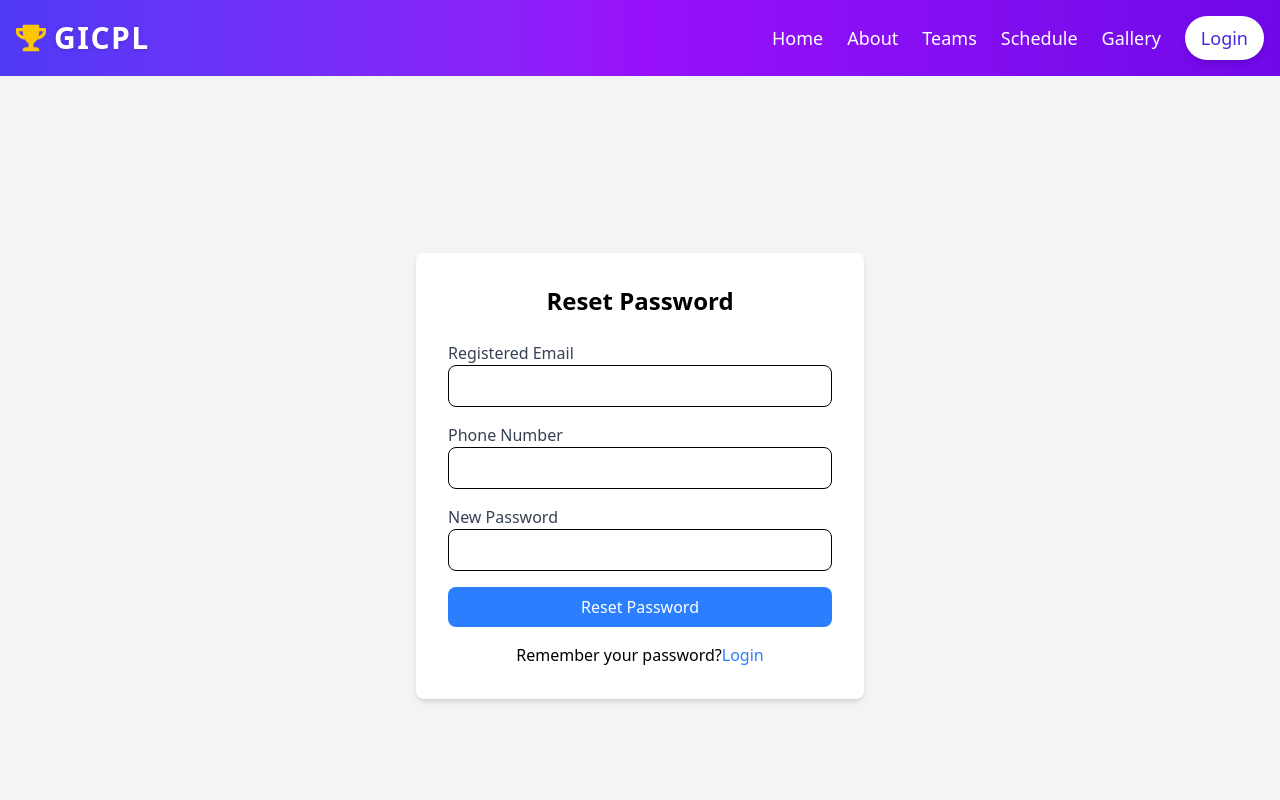
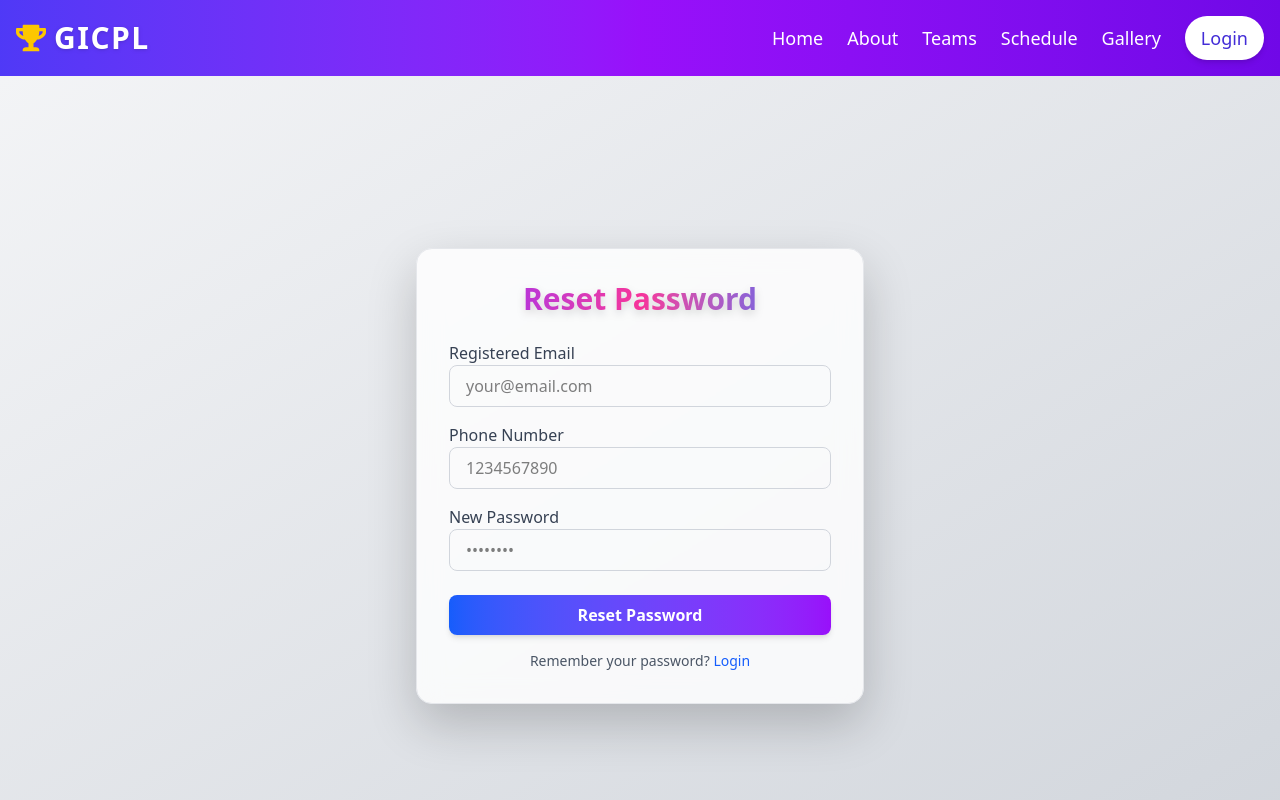
Before and after one commit to hariharbajpai/GICPL-fullstack, a React (Vite) app in the folder frontend/: page /forgot-password in a window 1280 px wide. Shown: the top 800 px of the page. Built offline with nearby package versions, Linux system fonts and the light colour scheme.

Commit message:
updated UI

```diff
--- a/frontend/src/pages/AdminSignup.jsx
+++ /dev/null
@@ -1,76 +0,0 @@
-import React, { useState } from 'react';
-import axios from 'axios';
-import { useNavigate } from 'react-router-dom';
-
-export default function AdminSignup() {
-  const [email, setEmail] = useState('');
-  const [password, setPassword] = useState('');
-  const [error, setError] = useState('');
-  const navigate = useNavigate();
-
-  const handleSignup = async (e) => {
-    e.preventDefault();
-    try {
-      const response = await axios.post(
-        'https://gicpl-fullstack-backend.onrender.com/api/admin/signup',
-        { email, password }
-      );
-      if (response.data.success) {
-        alert('Admin created successfully!');
-        navigate('/admin/login');
-      }
-    } catch (error) {
-      setError(error.response?.data?.message || 'Signup failed. Please try again.');
-    }
-  };
-
-  return (
-    <div className="min-h-screen flex items-center justify-center bg-gradient-to-br from-gray-100 to-gray-300 px-4">
-      <form
-        onSubmit={handleSignup}
-        className="animate-fadeIn3D bg-white/80 backdrop-blur-lg border border-gray-300 p-10 rounded-2xl shadow-[0_20px_50px_rgba(0,0,0,0.2)] transform transition-transform hover:scale-[1.02] max-w-md w-full"
-      >
-        <h2 className="text-4xl font-extrabold text-center mb-8 text-transparent bg-clip-text bg-gradient-to-r from-pink-600 via-purple-500 to-blue-600 drop-shadow-lg">
-          Admin Signup
-        </h2>
-
-        {error && (
-          <div className="mb-4 p-3 text-red-600 bg-red-100 border border-red-300 rounded-lg text-sm text-center shadow-sm">
-            {error}
-          </div>
-        )}
-
-        <div className="mb-5">
-          <label className="block text-gray-700 font-medium mb-1">Email</label>
-          <input
-            type="email"
-            value={email}
-            onChange={(e) => setEmail(e.target.value)}
-            className="w-full px-4 py-2 rounded-lg border border-gray-300 focus:outline-none focus:ring-2 focus:ring-blue-400 transition"
-            placeholder="admin@example.com"
-            required
-          />
-        </div>
-
-        <div className="mb-6">
-          <label className="block text-gray-700 font-medium mb-1">Password</label>
-          <input
-            type="password"
-            value={password}
-            onChange={(e) => setPassword(e.target.value)}
-            className="w-full px-4 py-2 rounded-lg border border-gray-300 focus:outline-none focus:ring-2 focus:ring-blue-400 transition"
-            placeholder="••••••••"
-            required
-          />
-        </div>
-
-        <button
-          type="submit"
-          className="w-full py-2 font-semibold rounded-lg bg-gradient-to-r from-blue-600 to-purple-600 text-white hover:from-blue-700 hover:to-purple-700 transition-all duration-300 shadow-md"
-        >
-          Sign Up
-        </button>
-      </form>
-    </div>
-  );
-}
--- a/frontend/src/pages/ForgotPassword.jsx
+++ b/frontend/src/pages/ForgotPassword.jsx
@@ -16,68 +16,96 @@ export default function ForgotPassword() {
     setError('');
 
     try {
-      const response = await axios.post('https://gicpl-fullstack-backend.onrender.com/api/admin/reset-password', {
-        email,
-        phone,
-        newPassword,
-      });
+      const response = await axios.post(
+        'https://gicpl-fullstack-backend.onrender.com/api/admin/reset-password',
+        { email, phone, newPassword }
+      );
 
       if (response.data.success) {
-        setMessage('Password reset successfully. Redirecting to login...');
-        setTimeout(() => navigate('/admin-auth'), 3000); // Redirect after 3 sec
+        setMessage('✅ Password reset successfully. Redirecting to login...');
+        setTimeout(() => navigate('/admin-auth'), 3000);
       }
     } catch (error) {
-      setError(error.response?.data?.message || 'Something went wrong. Please try again.');
+      setError(error.response?.data?.message || '❌ Something went wrong. Please try again.');
     }
   };
 
   return (
-    <div className="min-h-screen bg-gray-100 flex items-center justify-center">
-      <form onSubmit={handleSubmit} className="bg-white p-8 rounded-lg shadow-md w-full max-w-md">
-        <h2 className="text-2xl font-bold mb-6 text-center">Reset Password</h2>
-        {message && <p className="text-green-500 mb-4">{message}</p>}
-        {error && <p className="text-red-500 mb-4">{error}</p>}
+    <div className="min-h-screen bg-gradient-to-br from-gray-100 to-gray-300 flex items-center justify-center px-4">
+      <form
+        onSubmit={handleSubmit}
+        className="animate-fadeIn3D bg-white/80 backdrop-blur-md border border-gray-200 p-8 rounded-2xl shadow-[0_20px_50px_rgba(0,0,0,0.2)] transform transition-transform hover:scale-[1.02] max-w-md w-full"
+      >
+        <h2 className="text-3xl font-extrabold text-center mb-6 text-transparent bg-clip-text bg-gradient-to-r from-purple-600 via-pink-500 to-blue-600 drop-shadow-lg">
+          Reset Password
+        </h2>
 
+        {message && (
+          <div className="mb-4 p-3 text-green-700 bg-green-100 border border-green-300 rounded-lg text-sm text-center shadow-sm">
+            {message}
+          </div>
+        )}
+        {error && (
+          <div className="mb-4 p-3 text-red-600 bg-red-100 border border-red-300 rounded-lg text-sm text-center shadow-sm">
+            {error}
+          </div>
+        )}
+
+        {/* Email */}
         <div className="mb-4">
-          <label className="block text-gray-700">Registered Email</label>
+          <label className="block text-gray-700 font-medium">Registered Email</label>
           <input
             type="email"
             value={email}
             onChange={(e) => setEmail(e.target.value)}
-            className="w-full px-4 py-2 border rounded-lg"
+            className="w-full px-4 py-2 rounded-lg border border-gray-300 focus:ring-2 focus:ring-blue-400 outline-none transition"
+            placeholder="your@email.com"
             required
           />
         </div>
 
+        {/* Phone */}
         <div className="mb-4">
-          <label className="block text-gray-700">Phone Number</label>
+          <label className="block text-gray-700 font-medium">Phone Number</label>
           <input
             type="text"
             value={phone}
             onChange={(e) => setPhone(e.target.value)}
-            className="w-full px-4 py-2 border rounded-lg"
+            className="w-full px-4 py-2 rounded-lg border border-gray-300 focus:ring-2 focus:ring-blue-400 outline-none transition"
+            placeholder="1234567890"
             required
           />
         </div>
 
-        <div className="mb-4">
-          <label className="block text-gray-700">New Password</label>
+        {/* New Password */}
+        <div className="mb-6">
+          <label className="block text-gray-700 font-medium">New Password</label>
           <input
             type="password"
             value={newPassword}
             onChange={(e) => setNewPassword(e.target.value)}
-            className="w-full px-4 py-2 border rounded-lg"
+            className="w-full px-4 py-2 rounded-lg border border-gray-300 focus:ring-2 focus:ring-blue-400 outline-none transition"
+            placeholder="••••••••"
             required
           />
         </div>
 
-        <button type="submit" className="w-full bg-blue-500 text-white py-2 rounded-lg hover:bg-blue-600">
+        {/* Submit */}
+        <button
+          type="submit"
+          className="w-full py-2 font-semibold rounded-lg bg-gradient-to-r from-blue-600 to-purple-600 text-white hover:from-blue-700 hover:to-purple-700 transition-all duration-300 shadow-md"
+        >
           Reset Password
         </button>
 
-        <p className="text-center mt-4">
-          Remember your password?
-          <button onClick={() => navigate('/admin-auth')} className="text-blue-500 hover:underline">
+        {/* Back to Login */}
+        <p className="text-center mt-4 text-sm text-gray-600">
+          Remember your password?{' '}
+          <button
+            type="button"
+            onClick={() => navigate('/admin-auth')}
+            className="text-blue-600 hover:underline font-medium"
+          >
             Login
           </button>
         </p>
```
Also changed, not shown: frontend/src/pages/AdminLogin.jsx (deleted, +0 -77 lines).
